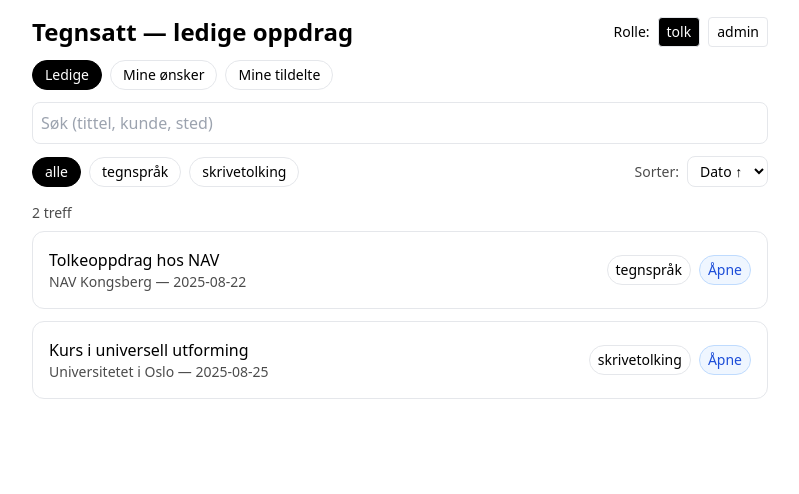
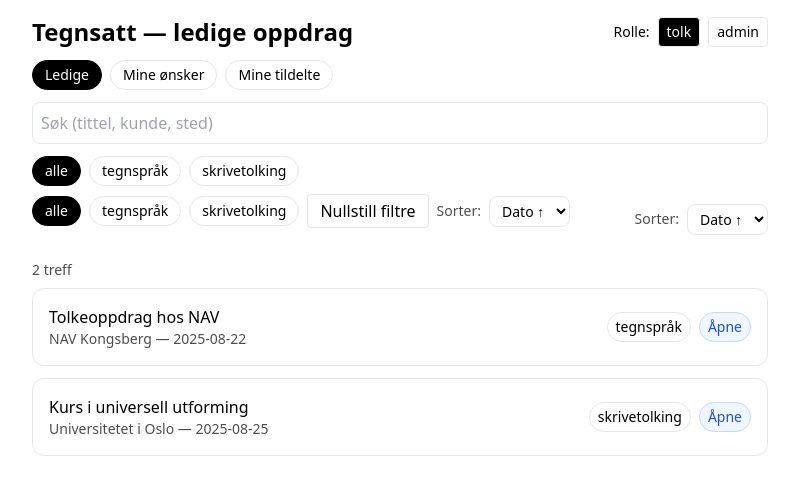
Before and after one commit to bizmomsara/bizmomsara-tegnsatt-coordinator-prototype, a Next.js app: page / in a window 1280 px wide. Shown: the top 494 px of the page, without its empty margins (240-1039 px from the left). Built offline with nearby package versions, Linux system fonts and the light colour scheme.

Commit message:
Update page.jsx

```diff
--- a/app/page.jsx
+++ b/app/page.jsx
@@ -129,6 +129,32 @@ const assignToUser = (id) =>
   {TYPES.map((t) => (
     <button key={t} className={chipClass(t)} onClick={() => setTypeFilter(t)}>{t}</button>
   ))}
+<div className="flex flex-wrap items-center gap-2 mb-4">
+  <button className={chipClass('alle')} onClick={() => setTypeFilter('alle')}>alle</button>
+  {TYPES.map((t) => (
+    <button key={t} className={chipClass(t)} onClick={() => setTypeFilter(t)}>{t}</button>
+  ))}
+
+  <button
+    type="button"
+    onClick={resetFilters}
+    className="px-3 py-1 rounded border"
+  >
+    Nullstill filtre
+  </button>
+
+  <div className="ml-auto flex items-center gap-2">
+    <label className="text-sm opacity-70">Sorter:</label>
+    <select
+      value={sortBy}
+      onChange={(e) => setSortBy(e.target.value)}
+      className="border rounded-lg px-2 py-1 text-sm bg-white"
+    >
+      <option value="date_asc">Dato ↑</option>
+      <option value="date_desc">Dato ↓</option>
+    </select>
+  </div>
+</div>
 
   <div className="ml-auto flex items-center gap-2">
     <label className="text-sm opacity-70">Sorter:</label>
```
